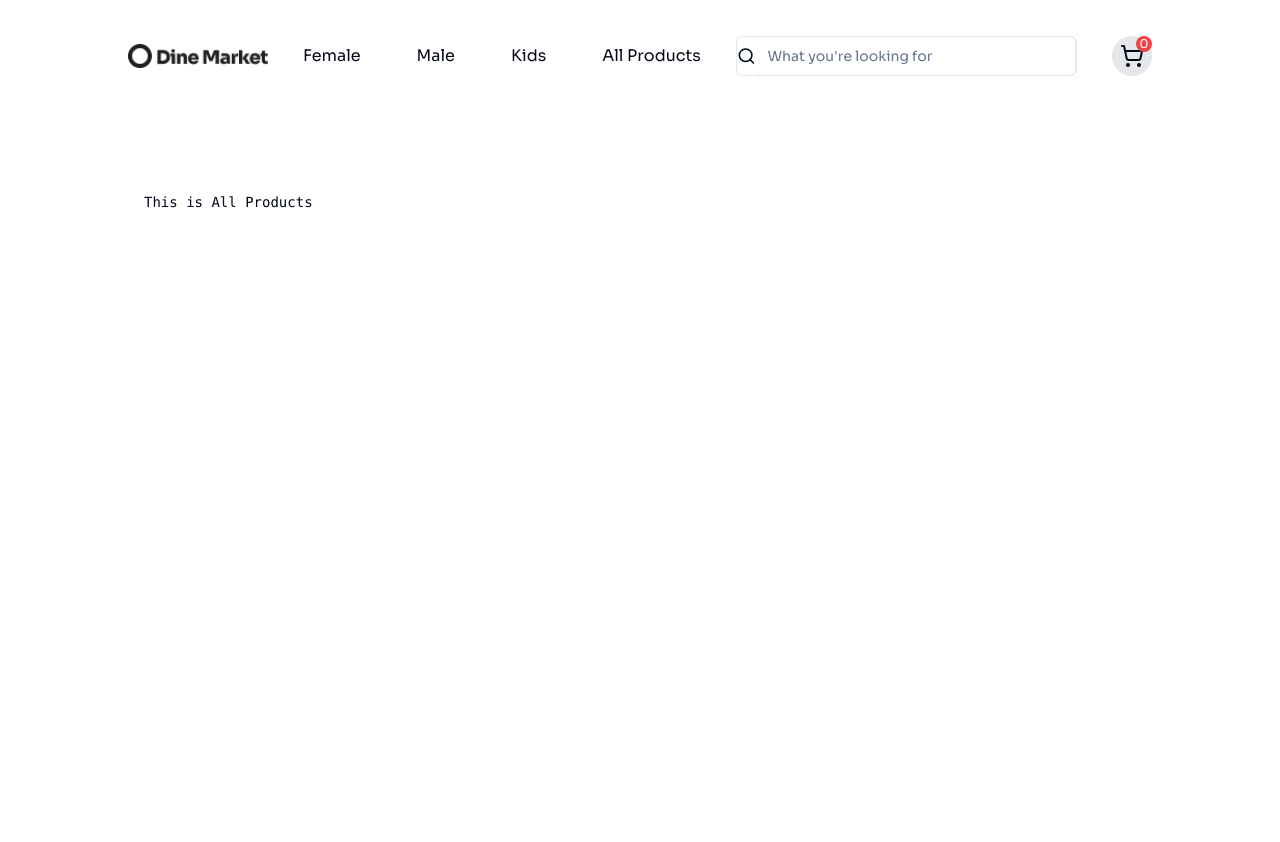
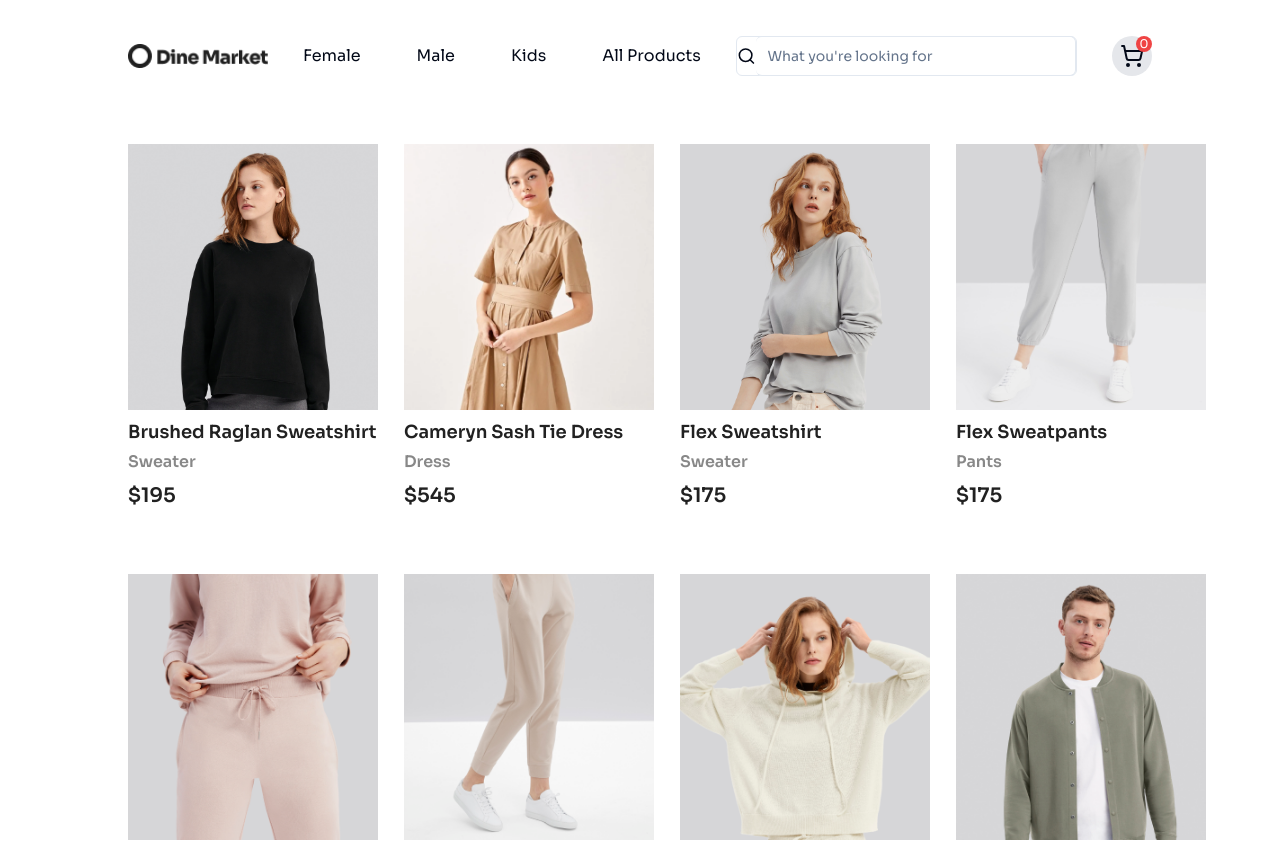
Before and after one commit to 124aris/124aris-hackathon-two, a Next.js app: page /products in a window 1280 px wide. Shown: the top 842 px of the page. Built offline with nearby package versions, Linux system fonts and the light colour scheme.

Commit message:
hackathon-two

```diff
--- a/src/items/itemslist.tsx
+++ b/src/Products/Productslist.tsx
@@ -1,4 +1,4 @@
-const ItemsList = [
+const ProductsList = [
     {
         ID: 1,
         ProductName: "Brushed Raglan Sweatshirt",
@@ -166,4 +166,4 @@ const ItemsList = [
     },
 ];
 
-export default ItemsList;
+export default ProductsList;
--- /dev/null
+++ b/src/app/product/[product]/page.tsx
@@ -0,0 +1,11 @@
+import ProductsList from "@/Products/Productslist";
+
+export async function generateStaticParams() {
+  return ProductsList.map((product) => ({
+    name: product.ProductName,
+  }));
+}
+
+export default function Page({ params }: { params: { name: string } }) {
+  return <div>My Product: {params.name}</div>;
+}
--- a/src/app/products/page.tsx
+++ b/src/app/products/page.tsx
@@ -1,9 +1,9 @@
+import Productspage from "@/views/Productspage"
+
 export default function Products() {
     return (
-      <main className="flex min-h-screen flex-col items-center justify-between p-24">
-        <div className="z-10 max-w-5xl w-full items-center justify-between font-mono text-sm lg:flex">
-          This is All Products
-        </div>
+      <main>
+        <Productspage/>
       </main>
     )
   }
--- a/src/views/Homepage/Thirdsection.tsx
+++ b/src/views/Homepage/Thirdsection.tsx
@@ -1,15 +1,65 @@
-import ItemsList from "@/items/itemslist"
-import Image from "next/image"
-import { Swiper, SwiperSlide } from 'swiper/react';
+"use client"
+import React, { useState, useEffect } from 'react';
+import ProductsList from "@/Products/Productslist"
+import Link from 'next/link';
+import Image from 'next/image';
 
 export default function Thirdsection() {
+//    const [itemsToShow, setItemsToShow] = useState<Array<typeof ItemsList[0]>>([]);
+
+//    useEffect(() => {
+//        const updateItemsToShow = () => {
+//            const screenWidth = window.innerWidth;
+//            let itemsPerRow = 3;
+//            if (screenWidth <= 768) {
+//                itemsPerRow = 1;
+//            } else if (screenWidth <= 1024) {
+//                itemsPerRow = 2;
+//            }
+//            const itemsToDisplay = ItemsList.slice(0, itemsPerRow);
+//            setItemsToShow(itemsToDisplay);
+//        };
+//        updateItemsToShow();
+//        window.addEventListener('resize', updateItemsToShow);
+//        return () => {
+//            window.removeEventListener('resize', updateItemsToShow);
+//        };
+//    }, []);
+
     return(
         <div>
             <div className="flex flex-col items-center justify-center space-y-5">
                 <span className="text-xs text-blue-600 font-bold">PRODUCTS</span>
                 <h2 className="scroll-m-20 pb-2 text-4xl font-bold tracking-tight first:mt-0">Check What We Have</h2>
             </div>
-            <div>
+            <div className='flex ml-20 mr-20 mt-14'>
+                <div>
+                    <Link href={''}>
+                        <Image src={ProductsList[0].ProductPicture1} alt='' width={380} height={400}/>
+                        <div className='text-lg font-semibold text-[#212121] mt-3'>
+                            <p>{ProductsList[0].ProductName}</p>
+                            <p>${ProductsList[0].Price}</p>
+                        </div>
+                    </Link>
+                </div>
+                <div>
+                    <Link href={''}>
+                        <Image src={ProductsList[1].ProductPicture1} alt='' width={380} height={400}/>
+                        <div className='text-lg font-semibold text-[#212121] mt-3'>
+                            <p>{ProductsList[1].ProductName}</p>
+                            <p>${ProductsList[1].Price}</p>
+                        </div>
+                    </Link>
+                </div>
+                <div>
+                    <Link href={''}>
+                        <Image src={ProductsList[2].ProductPicture1} alt='' width={380} height={400}/>
+                        <div className='text-lg font-semibold text-[#212121] mt-3'>
+                            <p>{ProductsList[2].ProductName}</p>
+                            <p>${ProductsList[2].Price}</p>
+                        </div>
+                    </Link>
+                </div>
             </div>
         </div>
     )
--- /dev/null
+++ b/src/views/Productspage.tsx
@@ -0,0 +1,24 @@
+import ProductsList from "@/Products/Productslist"
+import Link from "next/link"
+import Image from "next/image"
+
+export default function Productspage() {
+    return(
+        <main className="mt-12">
+            <div className="grid grid-cols-4 ml-20">
+                {ProductsList.map(product => (
+                    <div className=" mb-16">
+                    <Link key={product.ID} href={`/product/${product.ProductName}`}>
+                        <div className="flex flex-col">
+                            <Image src={product.ProductPicture1} alt={product.ProductName} width={250} height={270}/>
+                            <p className='text-lg font-semibold text-[#212121] mt-2'>{product.ProductName}</p>
+                            <p className="text-base font-semibold text-[#888] mb-2 mt-1">{product.ProductType}</p>
+                            <p className='text-xl font-semibold text-[#212121]'>${product.Price}</p>
+                        </div>
+                    </Link>
+                    </div>
+                ))}
+            </div>
+        </main>
+    )
+}
```
